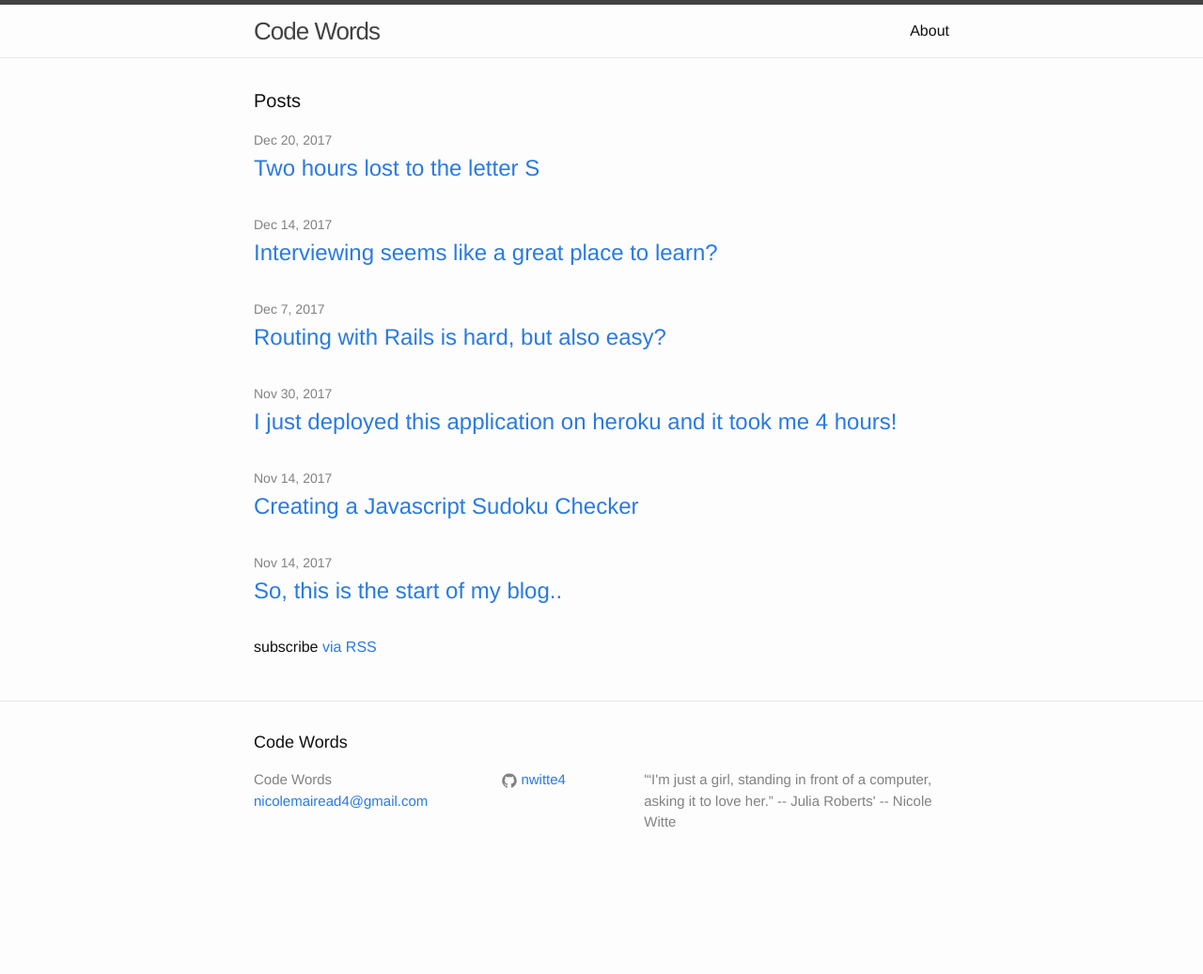
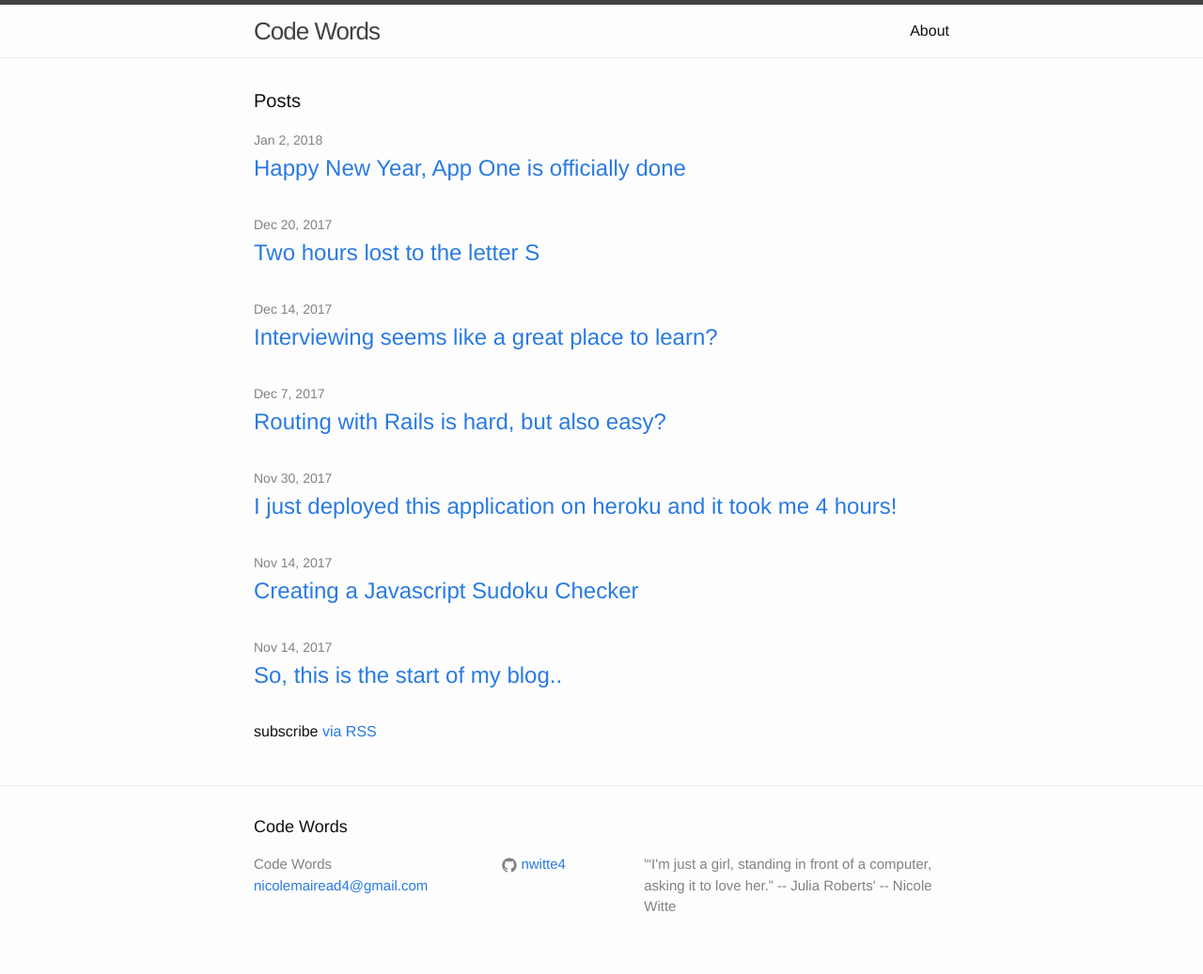
Before and after one commit to nwitte4/blog, a Jekyll site: the page built from index.html, in a window 1280 px wide. Shown: the whole page at 94% size. Built offline with Jekyll 4.4.1, drawn with Linux system fonts in a browser that asks for light colours; nearby versions of some CDN libraries; before the commit the page ends 947 px from its top, so only the background shows below that; some of the changed lines change nothing that is shown.

Commit message:
sitter setter is done

```diff
--- /dev/null
+++ b/_posts/2018-1-2-happy-new-year.markdown
@@ -0,0 +1,15 @@
+---
+layout: post
+title:  "Happy New Year, App One is officially done"
+date:   2018-1-2 15:14:31 -0500
+---
+
+Happy new year!!! This post is mostly just a celebratory thing. I finished my first fully functional app, solo style. This isn't the first app I've built on my own persay.. but! it IS my final project and my first fullstack application that I dreamt up myself and brought to fruition. It's a babysitting app called SitterSetter and you can check it out [here](https://secret-everglades-72811.herokuapp.com/) or on github [here](https://github.com/nwitte4/sitterapp).
+
+The short story is that my first job ever was as a babysitter. Babysitting is great because as long as the human race continues, it means people will want other people to watch their kids from time to time. Basically, I don't really foresee babysitting going out of style.
+
+That being said, scheduling can sometimes be a b**** (censoring for the children, of course) for both the parent and the babysitter. The app I created allows babysitters and parents to connect and do all the babysitting stuff in one place. Each user gets their own calendar. Parents can add/delete their babysitters (you have to add them by their email, similar to something like snapchat or instagram, it's mostly so sitters aren't being added by random people from an open sourced list, I'm rambling now) create/delete babysitting gigs (where they can include a title, start and end time, cost and description with any needed information), request specific sitters at specific times, and leave notes about that sitter that might be helpful for other parents.
+
+Sitters can see any parents that have authorized them and their open gigs. All open gigs are green and all red gigs are taken by someone else. Sitters can claim green(open) or drop gigs to reopen them for someone else, accept/deny specific requests from specific parents, and delete parents.
+
+TLDR: Parents and babysitters now have an easy way to schedule and confirm babysitting gigs. I made it by myself. I feel great about it.
```
Also changed, not shown: _posts/2017-12-20-two-hours-on-s.markdown (line endings or trailing spaces).
